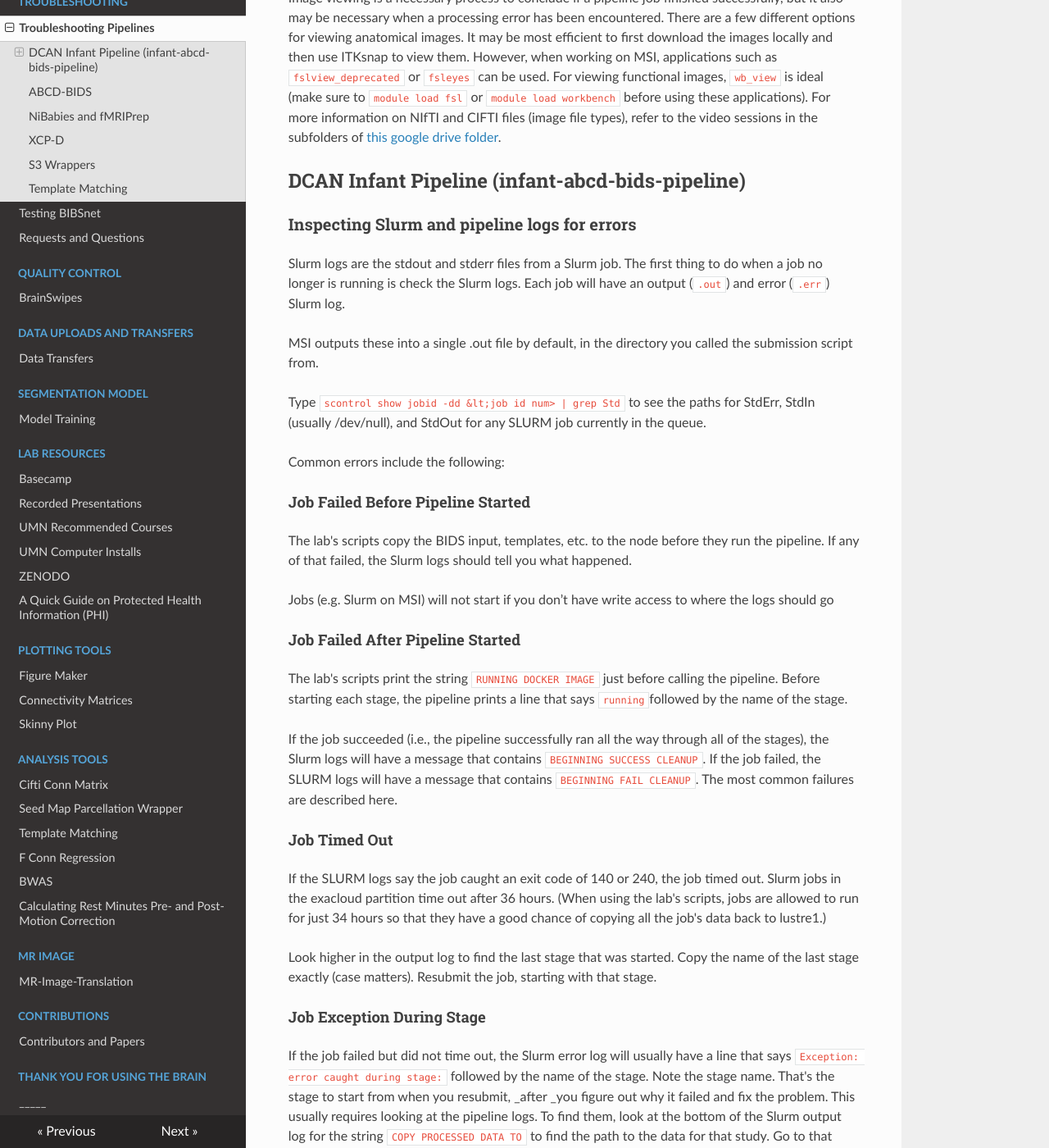
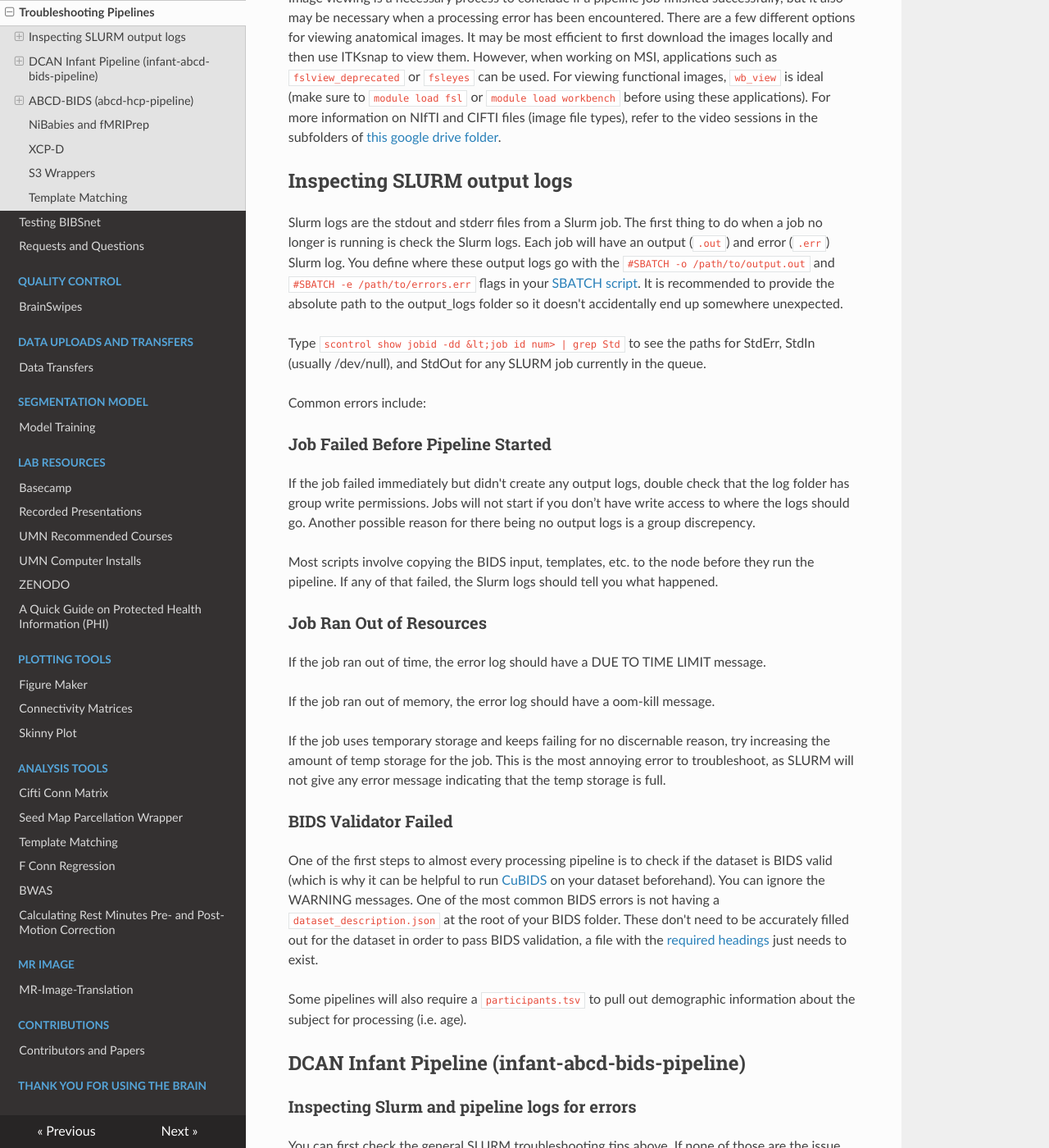
Before and after one commit to DCAN-Labs/cdni-brain, an MkDocs documentation site: the page built from docs/troubleshooting.md, in a window 1280 px wide and 1400 px high, scrolled down 342 px. Shown: the whole window at 82% size. Built offline with MkDocs 1.6.1, drawn with Linux system fonts in a browser that asks for light colours; nearby versions of some CDN libraries; some of the changed text lies outside the part shown.

Commit message:
add extra troubleshooting info

````diff
--- a/docs/troubleshooting.md
+++ b/docs/troubleshooting.md
@@ -2,42 +2,48 @@
 
 For any processing failures, we triage what happened. Most troubleshooting processes will be needed for infant data, as their processing jobs are more prone to errors. When encountering a processing failure, first check to see if it is already documented in the following pipeline dependent links. It is also necessary and efficient to post your error and run command in #questions or the relevant channel on Slack. If you are unsure what your “relevant channel” is on Slack, ask your supervisor or just default to posting in #questions.
 
-
 Image viewing is a necessary process to conclude if a pipeline job finished successfully, but it also may be necessary when a processing error has been encountered. There are a few different options for viewing anatomical images. It may be most efficient to first download the images locally and then use ITKsnap to view them. However, when working on MSI, applications such as `fslview_deprecated` or `fsleyes` can be used. For viewing functional images, `wb_view` is ideal (make sure to `module load fsl` or `module load workbench` before using these applications). For more information on NIfTI and CIFTI files (image file types), refer to the video sessions in the subfolders of [this google drive folder](https://drive.google.com/drive/u/0/folders/1yc3w2zNYVZQvTcCgxKk_j6ecZLoyWiCM).
 
+
+## Inspecting SLURM output logs
+Slurm logs are the stdout and stderr files from a Slurm job. The first thing to do when a job no longer is running is check the Slurm logs. Each job will have an output (`.out`) and error (`.err`) Slurm log. You define where these output logs go with the `#SBATCH -o /path/to/output.out` and `#SBATCH -e /path/to/errors.err` flags in your [SBATCH script](slurm-params.md#sbatch). It is recommended to provide the absolute path to the output_logs folder so it doesn't accidentally end up somewhere unexpected.
+
+Type `scontrol show jobid -dd &lt;job id num> | grep Std` to see the paths for StdErr, StdIn (usually /dev/null), and StdOut for any SLURM job currently in the queue.
+
+Common errors include:
+
+### Job Failed Before Pipeline Started
+If the job failed immediately but didn't create any output logs, double check that the log folder has group write permissions. Jobs will not start if you don’t have write access to where the logs should go. Another possible reason for there being no output logs is a group discrepency.
+
+Most scripts involve copying the BIDS input, templates, etc. to the node before they run the pipeline. If any of that failed, the Slurm logs should tell you what happened.
+
+### Job Ran Out of Resources
+If the job ran out of time, the error log should have a DUE TO TIME LIMIT message.
+
+If the job ran out of memory, the error log should have a oom-kill message.
+
+If the job uses temporary storage and keeps failing for no discernable reason, try increasing the amount of temp storage for the job. This is the most annoying error to troubleshoot, as SLURM will not give any error message indicating that the temp storage is full.
+
+### BIDS Validator Failed
+One of the first steps to almost every processing pipeline is to check if the dataset is BIDS valid (which is why it can be helpful to run [CuBIDS](bids.md#bids-validation) on your dataset beforehand). You can ignore the WARNING messages. One of the most common BIDS errors is not having a `dataset_description.json` at the root of your BIDS folder. These don't need to be accurately filled out for the dataset in order to pass BIDS validation, a file with the [required headings](https://bids-specification.readthedocs.io/en/stable/modality-agnostic-files.html#dataset_descriptionjson) just needs to exist.
+
+Some pipelines will also require a `participants.tsv` to pull out demographic information about the subject for processing (i.e. age).
 
 ## DCAN Infant Pipeline (infant-abcd-bids-pipeline)
 
 ### Inspecting Slurm and pipeline logs for errors
-
-Slurm logs are the stdout and stderr files from a Slurm job. The first thing to do when a job no longer is running is check the Slurm logs. Each job will have an output (`.out`) and error (`.err`) Slurm log.
-
-MSI outputs these into a single .out file by default, in the directory you called the submission script from.
-
-Type `scontrol show jobid -dd &lt;job id num> | grep Std` to see the paths for StdErr, StdIn (usually /dev/null), and StdOut for any SLURM job currently in the queue.
-
-Common errors include the following:
-
-#### Job Failed Before Pipeline Started
-
-The lab's scripts copy the BIDS input, templates, etc. to the node before they run the pipeline. If any of that failed, the Slurm logs should tell you what happened.
-
-Jobs (e.g. Slurm on MSI) will not start if you don’t have write access to where the logs should go
-
+You can first check the general SLURM troubleshooting tips above. If none of those are the issue, here are some more DCAN-Infant specific error troubleshooting.
 
 #### Job Failed After Pipeline Started
-
 The lab's scripts print the string `RUNNING DOCKER IMAGE` just before calling the pipeline. Before starting each stage, the pipeline prints a line that says `running `followed by the name of the stage.
 
 If the job succeeded (i.e., the pipeline successfully ran all the way through all of the stages), the Slurm logs will have a message that contains `BEGINNING SUCCESS CLEANUP`. If the job failed, the SLURM logs will have a message that contains `BEGINNING FAIL CLEANUP`. The most common failures are described here.
 
-
-#### Job Timed Out
+#### Job Ran Out of Time
 
 If the SLURM logs say the job caught an exit code of 140 or 240, the job timed out. Slurm jobs in the exacloud partition time out after 36 hours. (When using the lab's scripts, jobs are allowed to run for just 34 hours so that they have a good chance of copying all the job's data back to lustre1.)
 
 Look higher in the output log to find the last stage that was started. Copy the name of the last stage exactly (case matters). Resubmit the job, starting with that stage.
-
 
 #### Job Exception During Stage
 
@@ -89,35 +95,25 @@ During FMRISurface we attempt to map the subcortical areas. If you ran using ROI
 
 Which subcortical was missing may not matter to you. The message means the run cannot be used as is, so you can decide to eliminate that run. But if you want to debug further, look at the line above that message. It will say something like:
 
-
 ```
     wb_command -cifti-create-dense-timeseries /output/.../files/MNINonLinear/ROIs/task-rest_run-01_working_directory/task-rest_run-01_temp_subject_ROI0008.dtseries.nii -volume sub2atl_vol_masked_ROI0008.nii.gz /output/.../files/MNINonLinear/ROIs/task-rest_run-01_working_directory/sub2atl_vol_label_ROI0008.nii.gz
 ```
 
-
 From the message you can find:
-
-
 
 * The working directory. Since the job was probably run using Docker, the path to the working directory cannot be used “as is”. Your data will have been mounted to `/output`, so you would substitute the appropriate path for `/output`. Hint: the working directory will always be `files/MNINonLinear/ROIs/&lt;frminame>`.
 * The first ROI for which no data was found. In our example, ROI0008. Since the ROI files are made using `wb_command -volume-all-labels-to-rois`, the ROI numbering starts at 0. That is, ROI0000 is the name used for the 1st ROI. So ROI0008 represents the 9th ROI.
 
 Go to the working directory (it will not have been removed since there were errors), andl find a file named `labelfile.txt`. The file has 2 lines per ROI, so, for the 9th ROI, you want to look at lines 17 and 18:
 
-
 ```
     17: ACCUMBENS_LEFT
     18: 26 255 165 0 255
 ```
 
-
-
 The first missing ROI was the left accumbens. Its FreeSurfer label was 26 (that is, if you viewed the file with fslview, its “intensity” would be 26). If you have a way to correct the aseg, that is the ROI you need to add.
 
 There might be more missing ROIs; the command died at the first one.
-
-
-
 
 ### Inspecting the data for quality or processing issues
 
@@ -127,9 +123,16 @@ There might be more missing ROIs; the command died at the first one.
 
 3. For issues with dense time series files, see [Checking for NaNs and zeros in dtseries](https://docs.google.com/document/d/1dvpISFRuyKDW0Fc9OCu3GO2GOOlMZ-K8w0PPLtD3oH8/edit) to double check for NaNs
 
-## ABCD-BIDS
+## ABCD-BIDS (abcd-hcp-pipeline)
 
-In the Infant section above, points 3-4 can be generalized for ABCD troubleshooting as well, but are typically errors more commonly found with infant vs adult processing. For a generalized spot check of abcd-hcp-pipeline outputs for functional data, use workbench view:
+The SLURM error log should indicate which stage the pipeline failed at. Within the output directory there is a `logs` directory that will have a subfolder for each stage of the pipelines. These logs should have more detailed information about why the pipeline failed. The path to the logs should be within this path: `/path/to/output_dir/sub-ID/ses-ID/logs/`.
+
+If there was an error during the DCANBOLDProcessing stage, you can check the config files at these paths to see the inputs of the command and check if there are any incorrect/non-existant paths or other inconsistencies: `files/MNINonLinear/Results/<task>/DCANBOLDProc_v4.0.0/DCANBOLDProc_v4.0.0_mat_config.json` and `files/DCANBOLDProc_v4.0.0/analyses_v2/matlab_code/`
+
+If there was a FreeSurfer error, you can find the FreeSurfer logs in `files/subID/scripts`.
+
+### Spot Check Func Data
+In the Infant section above, some points can be generalized for ABCD-BIDS troubleshooting as well, but are typically errors more commonly found with infant processing. For a generalized spot check of abcd-hcp-pipeline outputs for functional data, use workbench view:
 
 1. For the abcd-hcp-pipeline functional spot check example, our goal is to get a scaffolding of brain activity. In order to see if brain activity is well represented as functional connectivity, we have to look at the BOLD data (a functional output image). This process can give insights as to whether the processing pipeline has an underlying issue that's been overlooked or if the data has been collected poorly.
 
@@ -172,6 +175,17 @@ In the Infant section above, points 3-4 can be generalized for ABCD troubleshoot
 
 ## NiBabies and fMRIPrep
 
+Below are some fairly common NiBabies and fMRIPrep errors.
+
+**FreeSurfer or MCRIBS Errors**
+
+* For FreeSurfer errors, you can find the log file at `/sourcedata/freesurfer/sub-ID_ses-ID/scripts/recon-all.log`
+
+* For MCRIBS errors, the logs are at `/sourcedata/mcribs/sub-ID_ses-ID/logs/`
+
+* Errors in these parts of the pipeline are often caused by bad input anatomical data
+
+
 `RuntimeError: Multi-echo images found with mismatching shapes`
 
 * This can happen when a scan was interrupted or there was an issue exporting the DICOMs
@@ -186,17 +200,21 @@ In the Infant section above, points 3-4 can be generalized for ABCD troubleshoot
 
 * This is an fMRIPrep and XCP-D issue
 
-For a comprehensive document on troubleshooting nibabies and fmriprep errors, [see here](https://docs.google.com/document/u/0/d/16qSEPV1_FHOHBq2eJOuZLqISv-0zCbpOJQ7HesEQCv4/edit).
+If you find a bug, you can post a [NiBabies bug report](https://github.com/nipreps/nibabies/issues) or a [fMRIprep bug report](https://github.com/nipreps/fmriprep/issues).
 
 ## XCP-D
 
-For common troubleshooting processes and a deeper dive into the utilization of XCP-D, [see here](https://umn.app.box.com/folder/149404140292?s=3gmexhky3rtxafdo118rh1c0c2x35jl6).
+To dig into an XCP-D failure, it might be helpful to save out the working directory. This will allow you to look at the intermediate outputs.
+
+You can find the logs for an XCP-D run in the top level subject directory: `sub-ID/logs/`
+
+If you find a bug, you can post a [XCP-D bug report on Github](https://github.com/PennLINC/xcp_d/issues).
 
 ## S3 Wrappers
 
 **If there are run files:**
 
-Errors are common when running preliminary tests on s3 wrappers. In order to troubleshoot these errors, the first step is to grab an [interactive session](slurm-params.md#srun-immediately-run-a-command-using-the-specified-compute-resources). Next, run the content of one run file by copying and pasting the contents into the terminal step-by-step in order to see the outputs of each command in real time, which will uncover the step in which the error is occurring. Once the error is reproduced, incorporate the fix, then rerun `make_run_files.sh` and a test subject for the submitter script.
+Errors are common when running preliminary tests on s3 wrappers. In order to troubleshoot these errors, the first step is to grab an [interactive session](slurm-params.md#srun-immediately-run-a-command-using-the-specified-compute-resources). Next, run the content of one run file by copying and pasting the contents into the terminal step-by-step in order to see the outputs of each command in real time, which will uncover the step in which the error is occurring. Once the error is reproduced, incorporate the fix, then rerun `make_run_files.sh` and submit a test subject.
 
 Note: it is helpful to check the `tmp/` directory and the s3 bucket to validate file and directory paths in the template/run files themselves.
 
@@ -206,6 +224,8 @@ Note: it is helpful to check the `tmp/` directory and the s3 bucket to validate
 The issue should be regarding the paths to the files in `make_run_files.sh.` With `make_run_files.sh` opened, copy and paste the contents of the file into the terminal in order to see if the conditional statements match the necessary paths of the files that need to be included.
 
 ## Template Matching
+
+These are common errors with the [MATLAB template matching](template-matching.md#matlab-version) version.
 
 ```
 Error using read_gifti_file_standalone (line 20)
@@ -222,4 +242,6 @@ Invalid file identifier. Use fopen to generate a valid file identifier.
 
 * This is due to the output directory not existing. Make sure you create the output directory before running template matching.
 
+
+
 For questions, suggestions, or to note any errors, post an issue on our [Github](https://github.com/DCAN-Labs/cdni-brain/issues).
````
